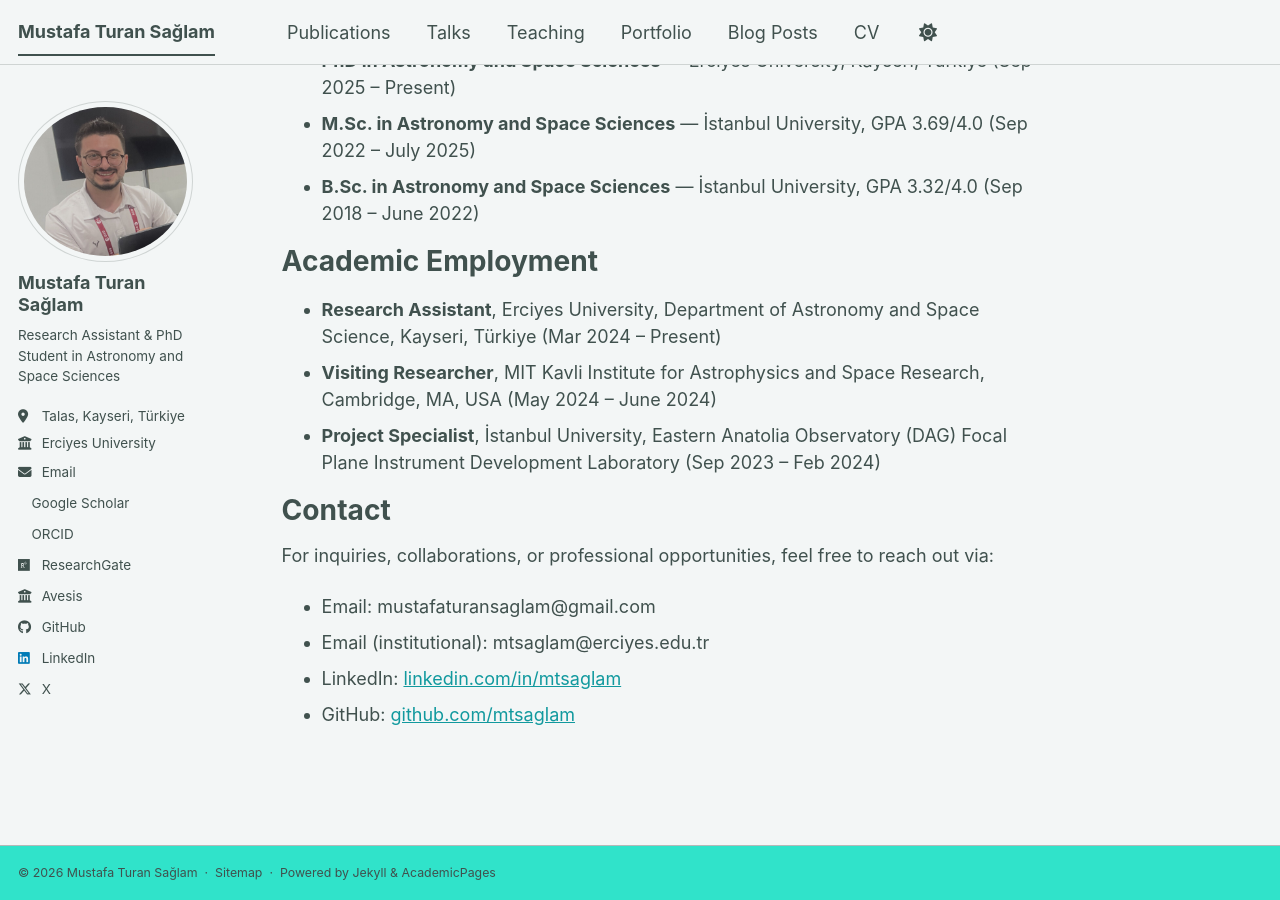
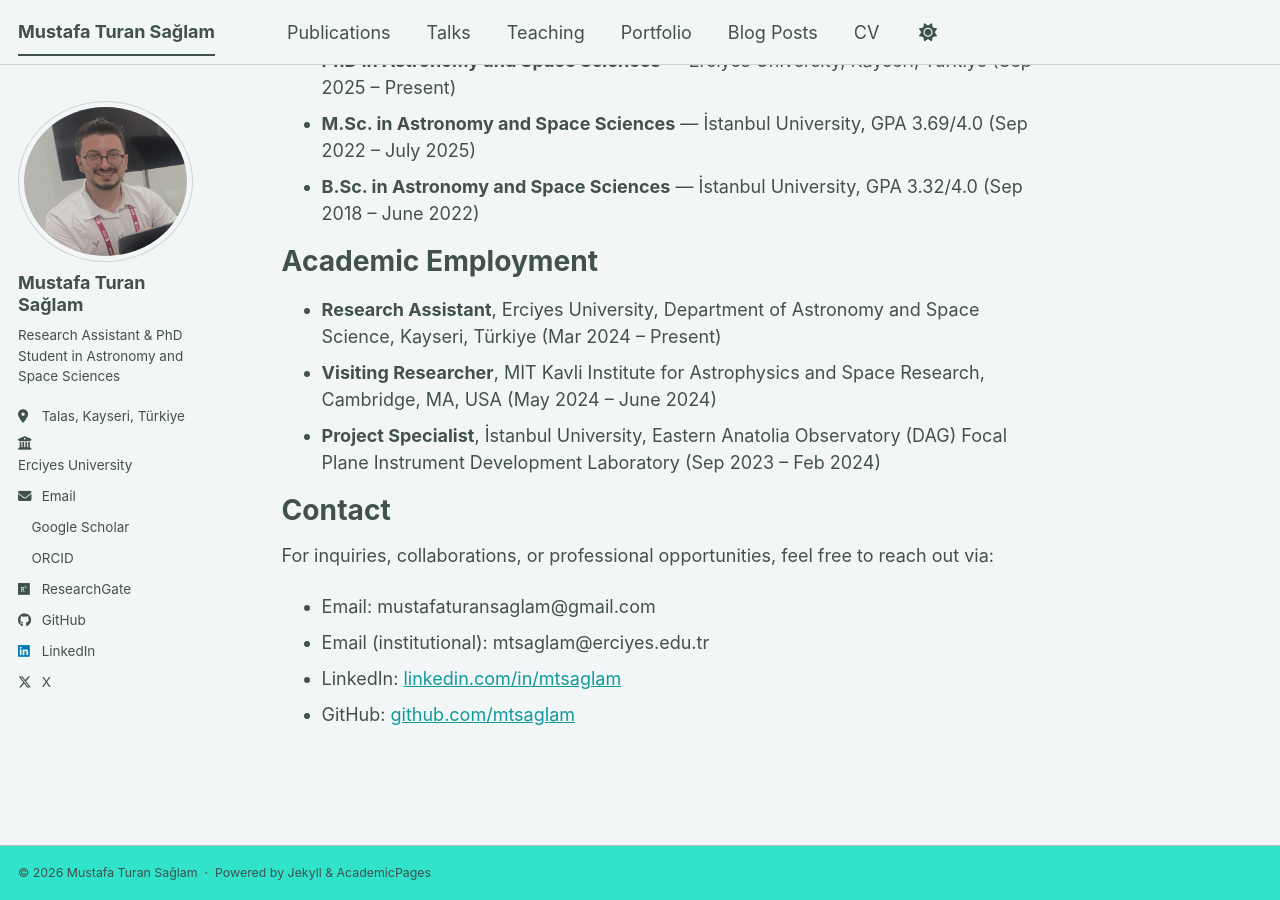
Before and after one commit to mtsaglam/mtsaglam.github.io, a Jekyll site: the page built from _pages/about.md, in a window 1280 px wide and 900 px high, scrolled down 1096 px. Built offline with Jekyll 4.4.1, drawn with Linux system fonts in a browser that asks for light colours; a style sheet for code colours, icons or effects is not loaded.

Commit message:
Link employer to Avesis profile and drop Sitemap link from footer
Co-Authored-By: Claude Opus 5 <noreply@anthropic.com>
Claude-Session: https://claude.ai/code/session_01JR84KC3NS5u3o9AfVjogQ3

```diff
--- a/_includes/author-profile.html
+++ b/_includes/author-profile.html
@@ -28,7 +28,7 @@
         <li class="author__desktop"><i class="fas fa-fw fa-location-dot icon-pad-right" aria-hidden="true"></i>{{ author.location }}</li>
       {% endif %}
       {% if author.employer %}
-        <li class="author__desktop"><i class="fas fa-fw fa-building-columns icon-pad-right" aria-hidden="true"></i>{{ author.employer }}</li>
+        <li class="author__desktop"><i class="fas fa-fw fa-building-columns icon-pad-right" aria-hidden="true"></i>{% if author.avesis %}<a href="{{ author.avesis }}">{{ author.employer }}</a>{% else %}{{ author.employer }}{% endif %}</li>
       {% endif %}
       {% if author.uri %}
         <li><a href="{{ author.uri }}"><i class="fas fa-fw fa-link icon-pad-right" aria-hidden="true"></i>{{ site.data.ui-text[site.locale].website_label | default: "Website" }}</a></li>
@@ -61,9 +61,6 @@
       {% endif %}
       {% if author.researchgate %}
         <li><a href="{{ author.researchgate }}"><i class="fab fa-fw fa-researchgate icon-pad-right" aria-hidden="true"></i>ResearchGate</a></li>
-      {% endif %}
-      {% if author.avesis %}
-        <li><a href="{{ author.avesis }}"><i class="fas fa-fw fa-university icon-pad-right" aria-hidden="true"></i>Avesis</a></li>
       {% endif %}
       {% if author.scopus %}
         <li><a href="{{ author.scopus }}"><i class="ai ai-scopus ai-fw icon-pad-right"></i>Scopus</a></li>
--- a/_includes/footer.html
+++ b/_includes/footer.html
@@ -2,6 +2,5 @@
 
 <div class="page__footer-copyright">
   &copy; {{ site.time | date: '%Y' }} {{ site.name | default: site.title }} &nbsp;&middot;&nbsp;
-  <a href="/sitemap/">Sitemap</a> &nbsp;&middot;&nbsp;
   Powered by <a href="https://jekyllrb.com" rel="nofollow">Jekyll</a> &amp; <a href="https://github.com/academicpages/academicpages.github.io">AcademicPages</a>
 </div>
```
